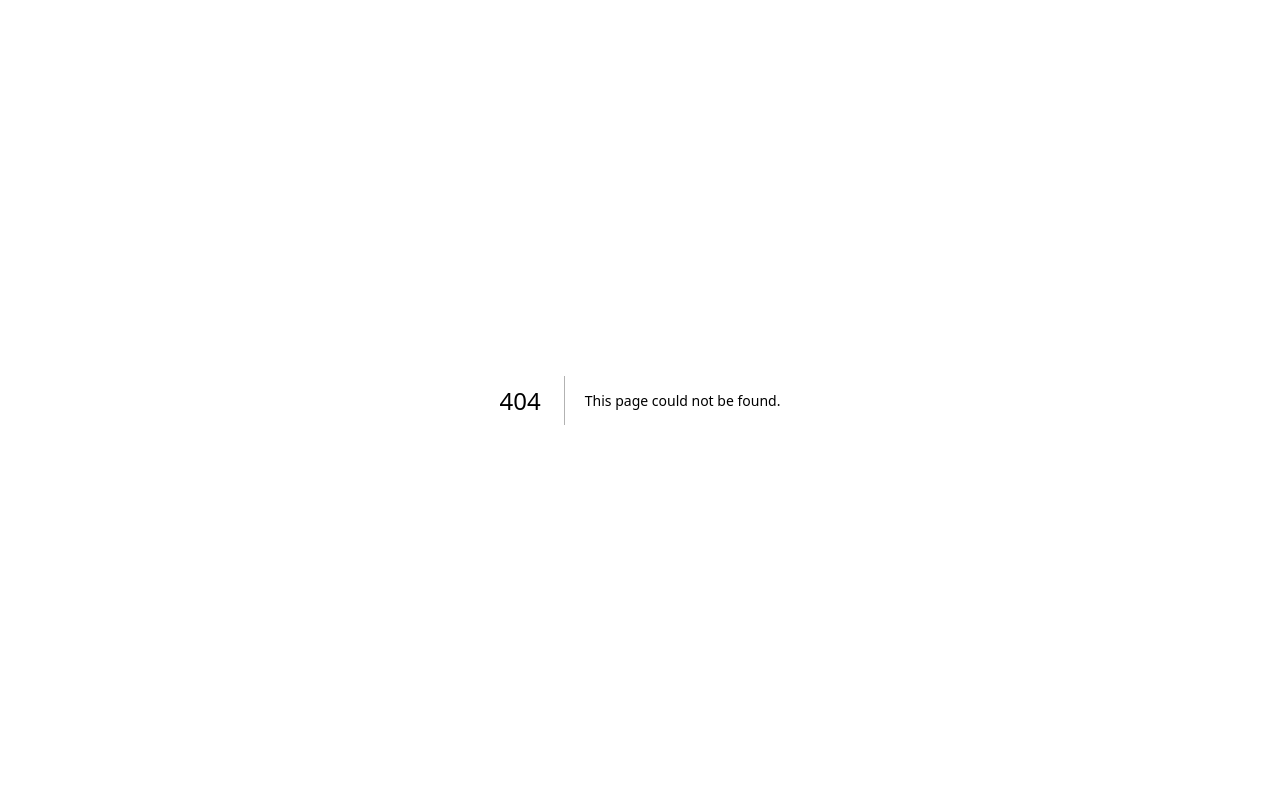
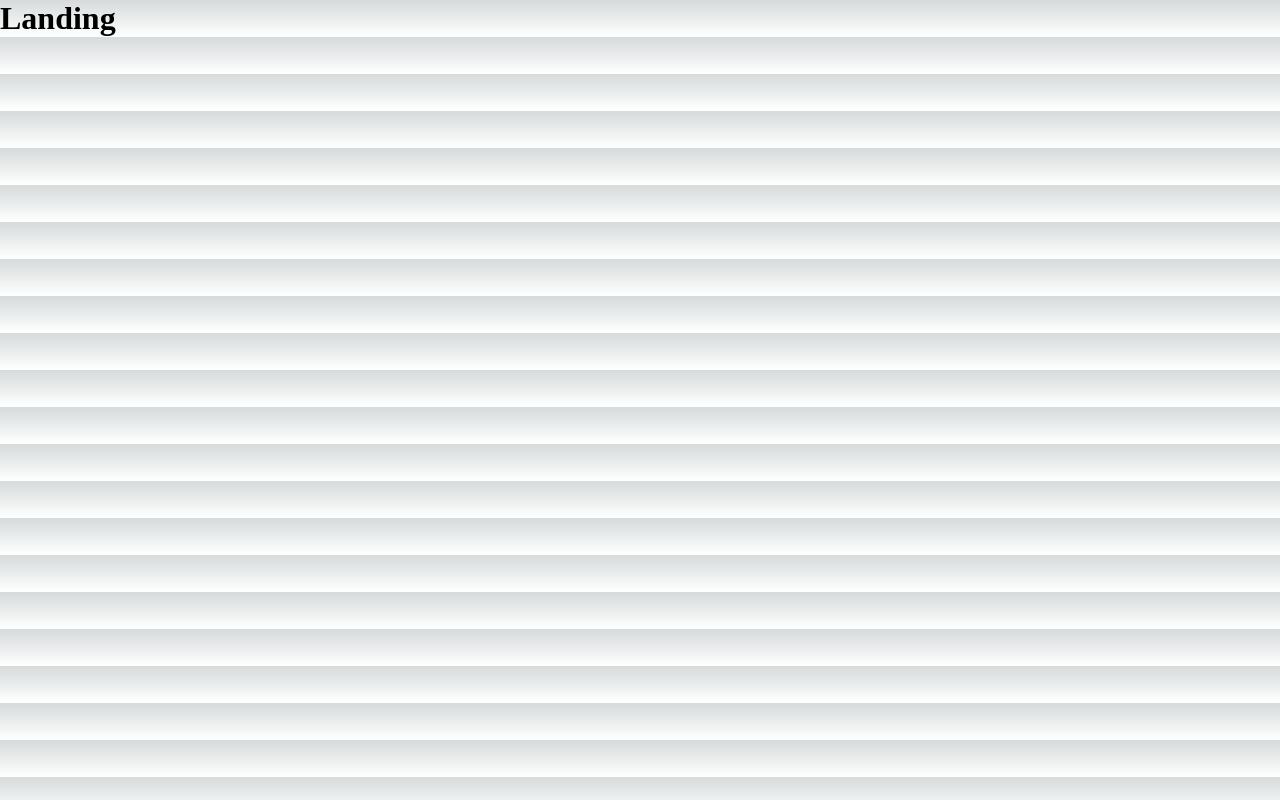
Before and after one commit to samderanova/beep-beep, a Next.js app: page /views/Landing/Landing in a window 1280 px wide. Before the commit this address had no page. Built offline with nearby package versions, Linux system fonts and the light colour scheme.

Commit message:
First commit

```diff
--- /dev/null
+++ b/src/pages/views/Landing/Landing.jsx
@@ -0,0 +1,7 @@
+export default function Landing() {
+  return (
+    <div>
+      <h1>Landing</h1>
+    </div>
+  );
+}
```
Also changed, not shown: package.json (+6 -1 lines), src/pages/views/Landing/Landing.module.scss (added), 1 other file (tests, documents, lock files or other folders).
